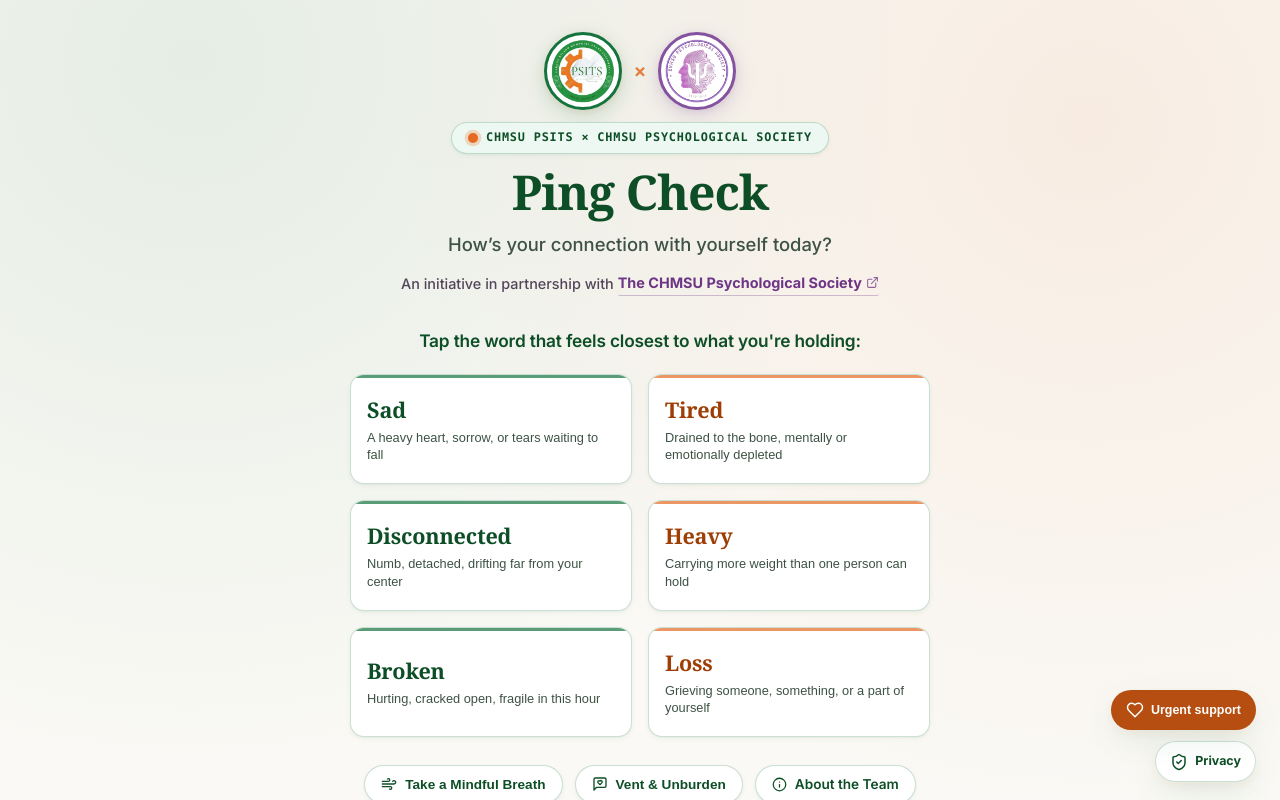
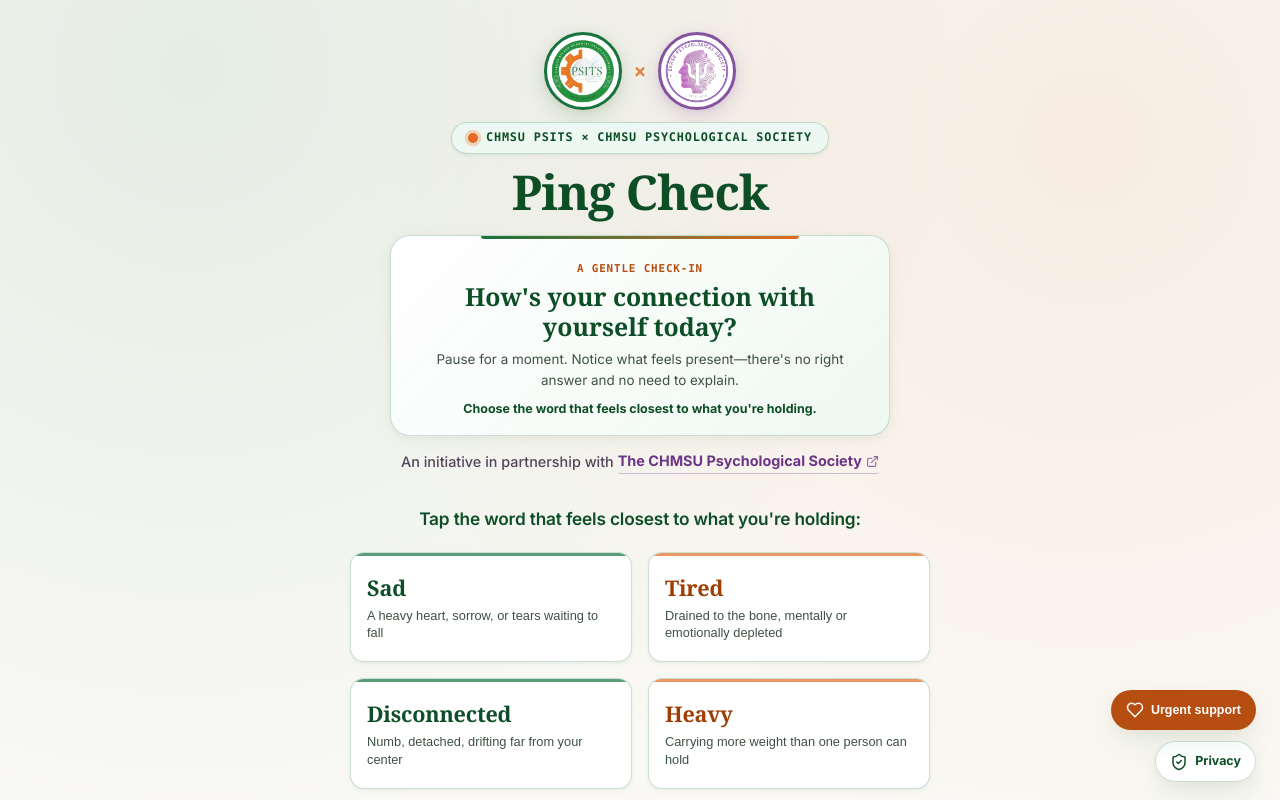
Before and after one commit to thirdyGod/ping-check, a Next.js app: page / in a window 1280 px wide. Shown: the top 800 px of the page. Built offline with nearby package versions, Linux system fonts and the light colour scheme; no server answers.

Commit message:
Add floating connection check prompt

```diff
--- a/src/app/globals.css
+++ b/src/app/globals.css
@@ -309,6 +309,71 @@
   max-width: 440px;
   font-weight: 450;
   line-height: 1.5;
+}
+
+.connection-prompt-float {
+  position: relative;
+  width: min(100%, 500px);
+  margin-top: 4px;
+  padding: 18px 22px 17px;
+  overflow: hidden;
+  border: 1.5px solid var(--chmsu-green-border);
+  border-radius: var(--radius-lg);
+  background: linear-gradient(135deg, rgba(255, 255, 255, 0.98), rgba(238, 248, 242, 0.92));
+  box-shadow: var(--shadow-card);
+  text-align: center;
+  animation: floatIn 0.55s var(--ease-calm);
+}
+
+.connection-prompt-float::before {
+  content: '';
+  position: absolute;
+  top: 0;
+  left: 18%;
+  right: 18%;
+  height: 3px;
+  border-radius: 0 0 var(--radius-full) var(--radius-full);
+  background: linear-gradient(90deg, var(--chmsu-green), var(--psits-orange));
+}
+
+.connection-prompt-label {
+  display: inline-block;
+  margin-bottom: 5px;
+  color: var(--psits-orange-deep);
+  font-family: var(--font-mono);
+  font-size: 0.68rem;
+  font-weight: 700;
+  letter-spacing: 0.08em;
+  text-transform: uppercase;
+}
+
+.connection-prompt-question {
+  color: var(--chmsu-green-deep);
+  font-family: var(--font-serif);
+  font-size: clamp(1.2rem, 3.8vw, 1.55rem);
+  font-weight: 700;
+  line-height: 1.2;
+}
+
+.connection-prompt-support,
+.connection-prompt-instruction {
+  max-width: 420px;
+  margin: 8px auto 0;
+  color: var(--color-text-secondary);
+  font-size: 0.84rem;
+  line-height: 1.5;
+}
+
+.connection-prompt-instruction {
+  margin-top: 10px;
+  color: var(--chmsu-green-deep);
+  font-size: 0.78rem;
+  font-weight: 700;
+}
+
+@keyframes floatIn {
+  from { opacity: 0; transform: translateY(8px); }
+  to { opacity: 1; transform: translateY(0); }
 }
 
 /* ===================================================================
--- a/src/components/Header.tsx
+++ b/src/components/Header.tsx
@@ -53,7 +53,14 @@
       </div>
 
       <h1 className="app-title">Ping Check</h1>
-      <p className="app-subtitle">How’s your connection with yourself today?</p>
+      <div className="connection-prompt-float" role="note" aria-label="Self-connection check-in prompt">
+        <span className="connection-prompt-label">A gentle check-in</span>
+        <p className="connection-prompt-question">How&apos;s your connection with yourself today?</p>
+        <p className="connection-prompt-support">
+          Pause for a moment. Notice what feels present—there&apos;s no right answer and no need to explain.
+        </p>
+        <p className="connection-prompt-instruction">Choose the word that feels closest to what you&apos;re holding.</p>
+      </div>
       <p className="partnership-tagline">
         An initiative in partnership with{' '}
         <a
```
